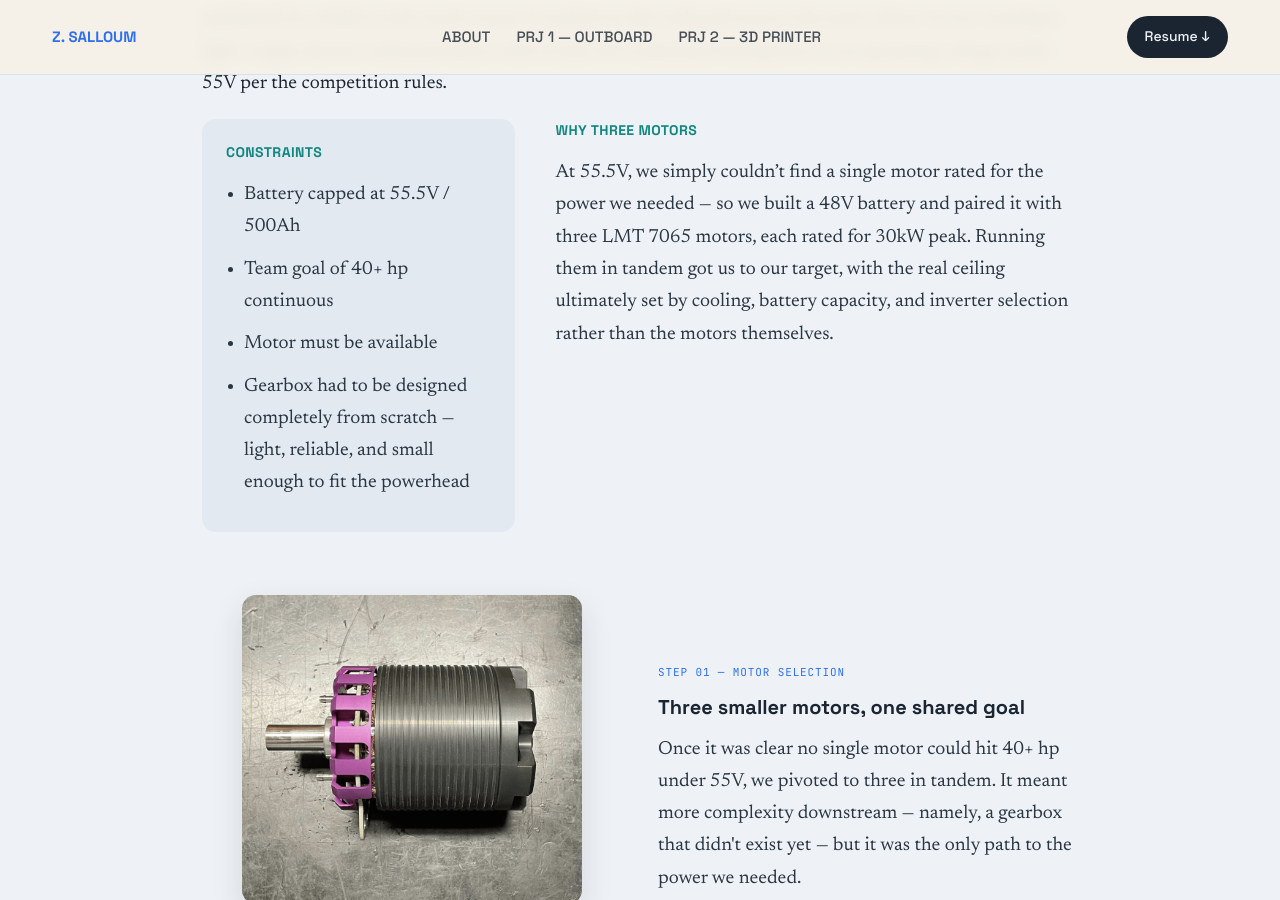
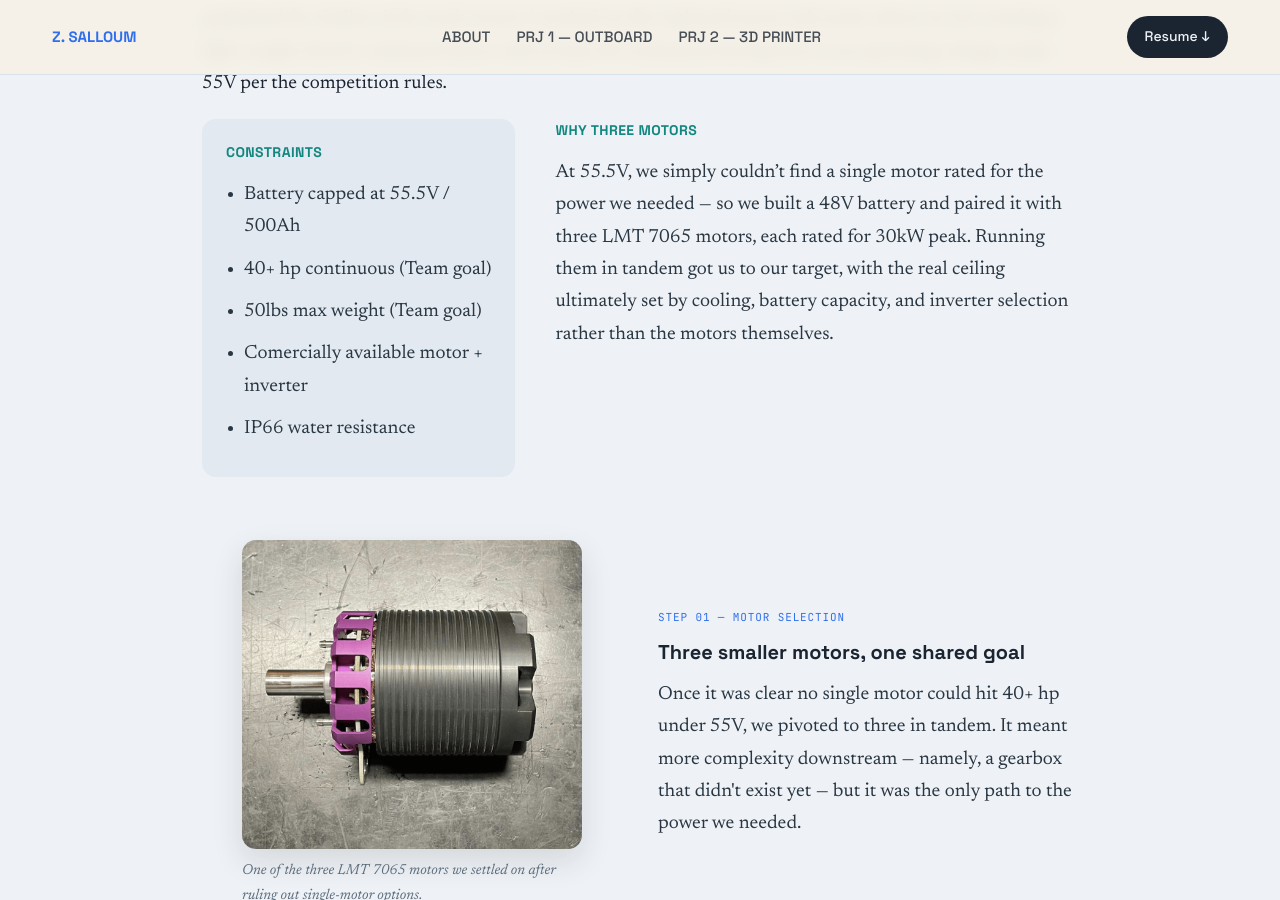
Before and after one commit to zacharysalloum/zacharysalloum.github.io, a Jekyll site: the page built from index.md, in a window 1280 px wide and 900 px high, scrolled down 2344 px. Built offline with Jekyll 4.4.1, drawn with Linux system fonts in a browser that asks for light colours.

Commit message:
Update index.md

```diff
--- a/index.md
+++ b/index.md
@@ -82,9 +82,10 @@ This ongoing project is a part of the University of Michigan Electric Boat Team'
 ### Constraints
 
 - Battery capped at 55.5V / 500Ah
-- Team goal of 40+ hp continuous
-- Motor must be available
-- Gearbox had to be designed completely from scratch — light, reliable, and small enough to fit the powerhead
+- 40+ hp continuous (Team goal)
+- 50lbs max weight (Team goal)
+- Comercially available motor + inverter
+- IP66 water resistance
 
 </div>
 
```
